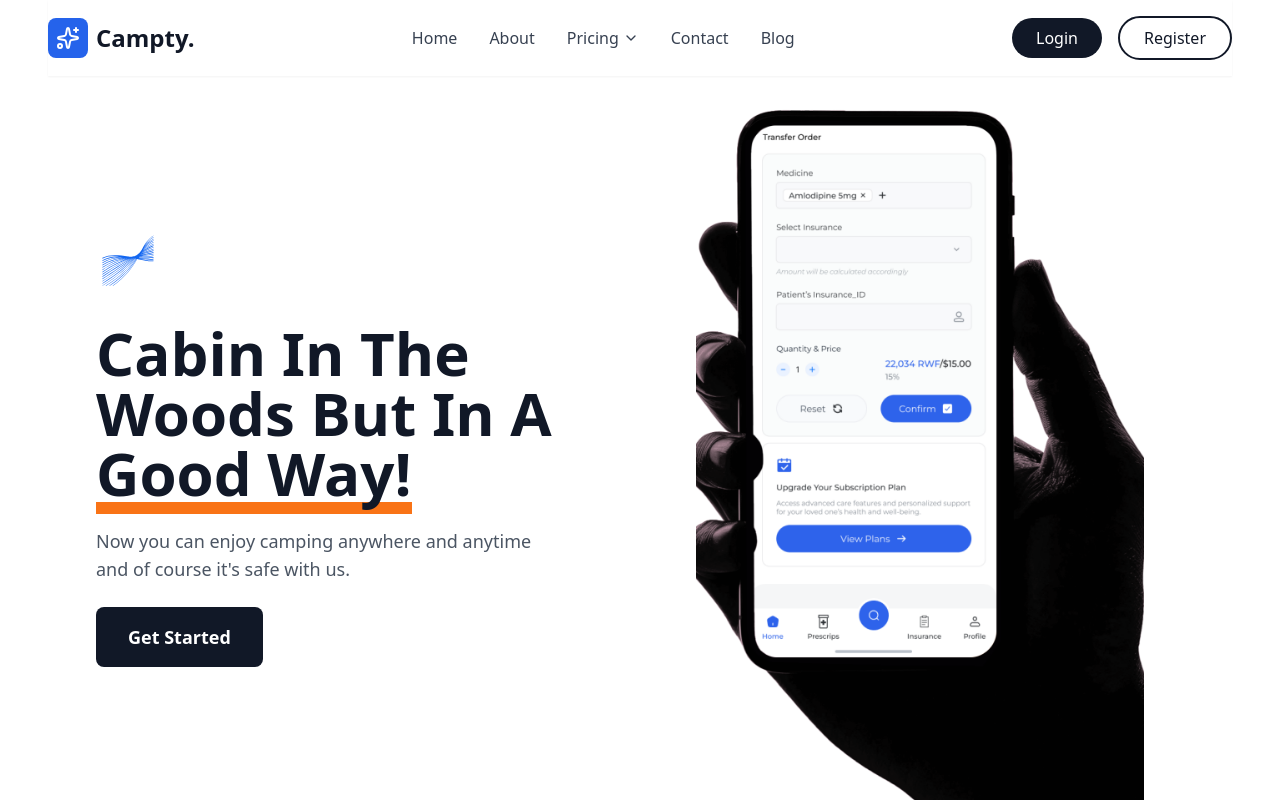
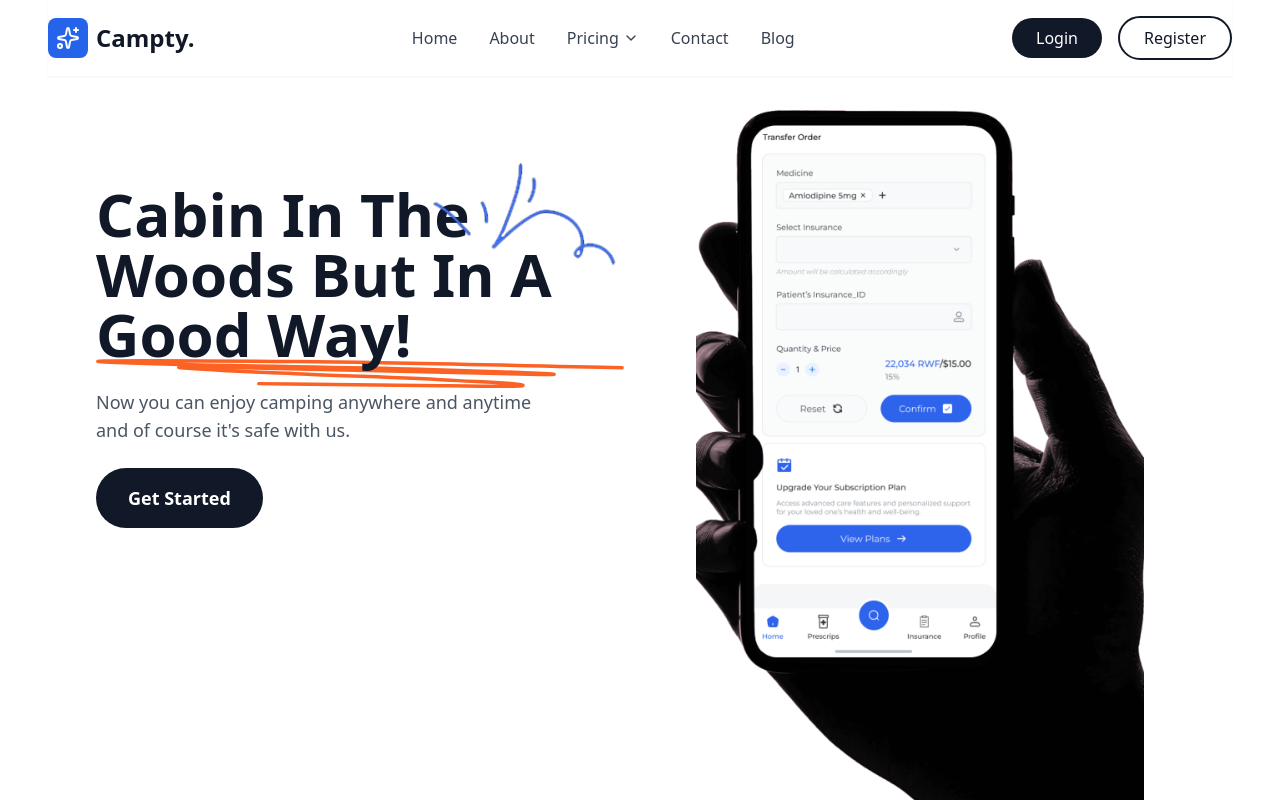
Before and after one commit to ihirwepatrick/compty-landing, a Next.js app: page / in a window 1280 px wide. Shown: the top 800 px of the page. Built offline with nearby package versions, Linux system fonts and the light colour scheme.

Commit message:
[UPDATE]: Add Hero Designs

```diff
--- a/components/sections/Hero.tsx
+++ b/components/sections/Hero.tsx
@@ -6,13 +6,13 @@ import Image from "next/image";
 const Hero = () => {
   return (
     <section id="home" className="container mx-auto">
-      <div className="grid md:grid-cols-2 gap-8 items-center">
+      <div className="grid md:grid-cols-2 gap-8 items-">
         {/* Left Content */}
         <motion.div
           initial={{ opacity: 0, x: -50 }}
           animate={{ opacity: 1, x: 0 }}
           transition={{ duration: 0.8 }}
-          className="space-y-6"
+          className="space-y-6 pt-24"
         >
           {/* Decorative Line */}
           <motion.div
@@ -21,31 +21,45 @@ const Hero = () => {
             transition={{ delay: 0.2, duration: 0.5 }}
             className="w-16 h-16"
           >
-            <img
-              src="/assets/line-1.svg"
-              alt="Decorative line"
-              className="w-full h-full object-contain"
-              style={{ filter: "brightness(0) saturate(100%) invert(27%) sepia(95%) saturate(2878%) hue-rotate(212deg) brightness(96%) contrast(96%)" }}
-            />
           </motion.div>
 
           <motion.h1
             initial={{ opacity: 0, y: 20 }}
             animate={{ opacity: 1, y: 0 }}
             transition={{ delay: 0.3, duration: 0.8 }}
-            className="text-4xl md:text-6xl font-bold text-gray-900 leading-tight"
+            className="text-4xl md:text-6xl font-bold text-gray-900 leading-tight relative inline-block"
           >
-            Cabin In The Woods But In A{" "}
-            <span className="relative">
-              Good Way!
-              <motion.span
-                initial={{ scaleX: 0 }}
-                animate={{ scaleX: 1 }}
-                transition={{ delay: 0.8, duration: 0.5 }}
-                className="absolute bottom-0 left-0 right-0 h-3 bg-primary-orange -z-10"
-                style={{ transformOrigin: "left" }}
+            {/* Decorative line design above text on right */}
+            <motion.div
+              initial={{ opacity: 0, scale: 0.8 }}
+              animate={{ opacity: 1, scale: 1 }}
+              transition={{ delay: 0.4, duration: 0.6 }}
+              className="absolute -top-8 right-0 z-0"
+            >
+              <Image
+                src="/assets/hero-design.webp"
+                alt="Decorative line design"
+                width={200}
+                height={100}
+                className="w-auto h-auto object-contain"
+                style={{ maxWidth: "200px" }}
               />
-            </span>
+            </motion.div>
+            Cabin In The Woods But In A Good Way!
+            <motion.div
+              initial={{ scaleX: 0 }}
+              animate={{ scaleX: 1 }}
+              transition={{ delay: 0.8, duration: 0.5 }}
+              className="absolute bottom-0 left-0 -z-10"
+              style={{ transformOrigin: "left", bottom: "-24px", width: "100%" }}
+            >
+              <img
+                src="/assets/line-slash.svg"
+                alt="Underline decoration"
+                className="h-auto"
+                style={{ width: "100%", maxHeight: "32px", minWidth: "100%" }}
+              />
+            </motion.div>
           </motion.h1>
 
           <motion.p
@@ -66,7 +80,7 @@ const Hero = () => {
             <motion.button
               whileHover={{ scale: 1.05 }}
               whileTap={{ scale: 0.95 }}
-              className="px-8 py-4 bg-gray-900 text-white rounded-lg font-semibold text-lg"
+              className="px-8 py-4 bg-gray-900 text-white rounded-full font-semibold text-lg"
             >
               Get Started
             </motion.button>
@@ -96,7 +110,7 @@ const Hero = () => {
                 src="/assets/hand-phone-2.png"
                 alt="Campty mobile app on phone"
                 width={600}
-                height={800}
+                height={600}
                 className="w-full h-auto object-contain"
                 priority
               />
```
Also changed, not shown: public/assets/hero-design.webp (added), public/assets/line-slash.svg (added).
